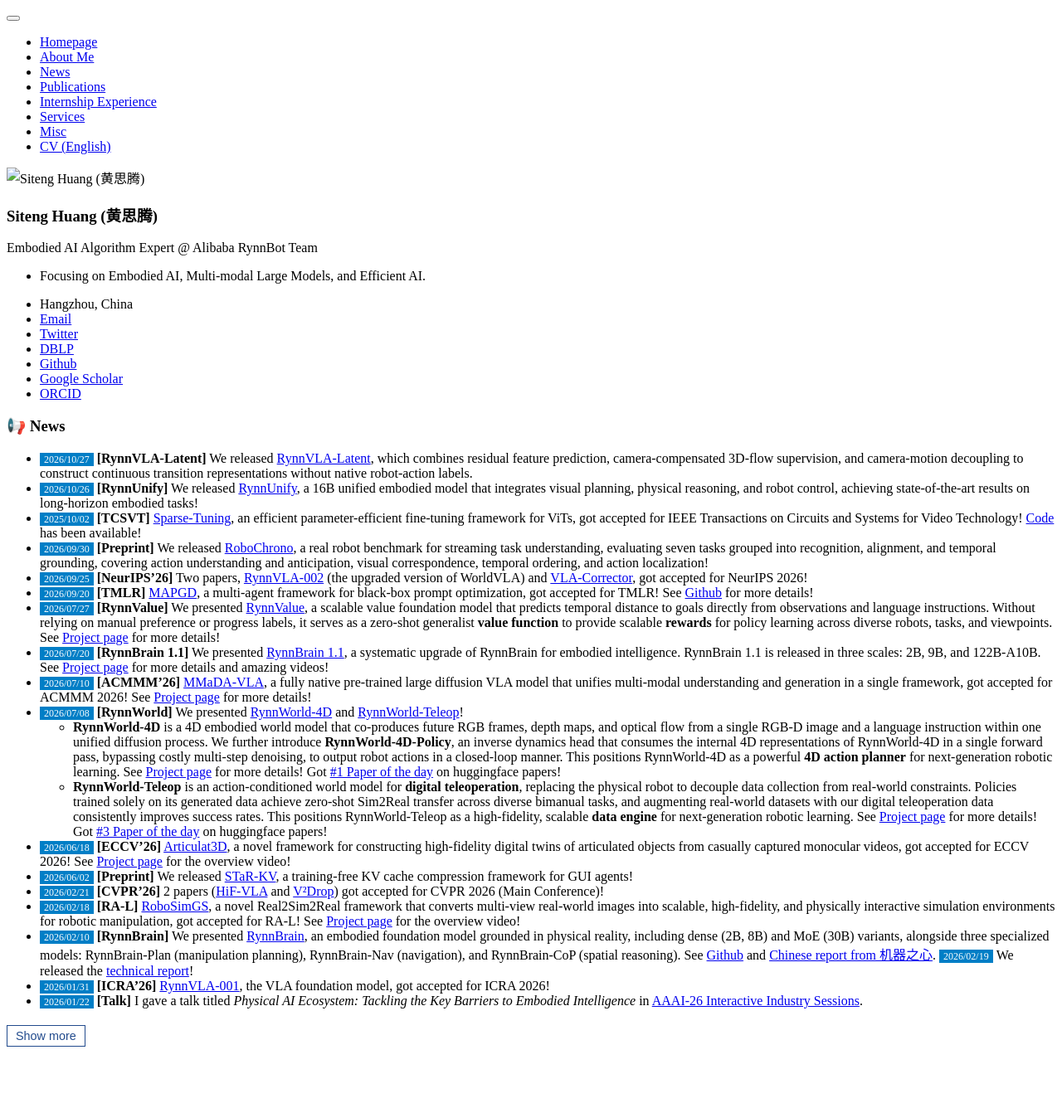
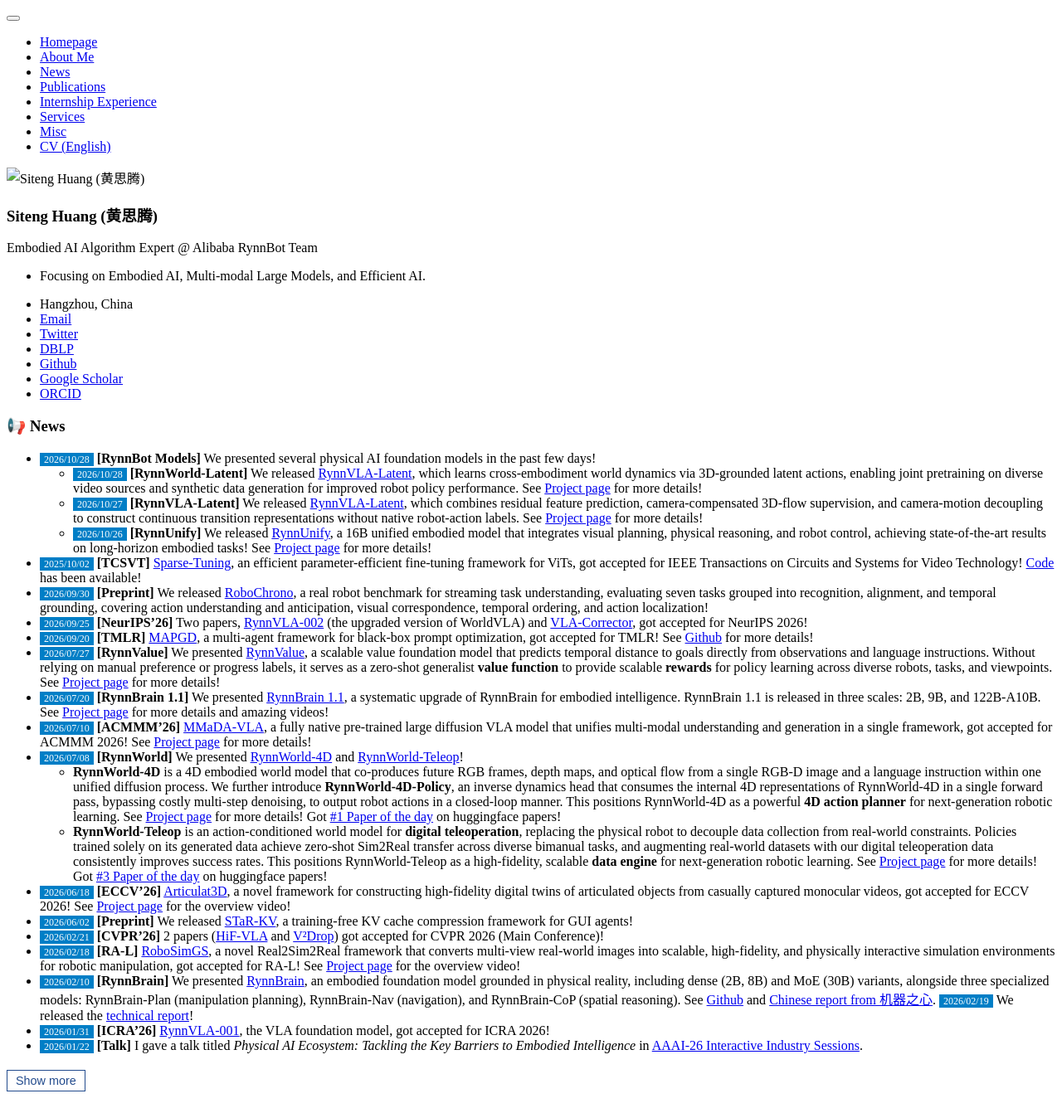
Before and after one commit to bighuang624/bighuang624.github.io, a Jekyll site: the page built from _pages/includes/news.md, in a window 1280 px wide. Shown: the whole page at 83% size. Built offline with Jekyll 4.4.1, drawn with Linux system fonts in a browser that asks for light colours; our own code applies the rules of GitHub Pages for plain Markdown files; before the commit the page ends 1288 px from its top, so only the background shows below that.

Commit message:
add RynnWorld-Latent

```diff
--- a/_pages/includes/news.md
+++ b/_pages/includes/news.md
@@ -26,8 +26,10 @@
 }
 </style>
 
-* <span style="font-size:12px;color:#FFFFFF;background-color:#007ec6;padding:1px 5px 1.5px 5px;">2026/10/27</span> **[RynnVLA-Latent]** We released [RynnVLA-Latent](https://arxiv.org/abs/2610.34356), which combines residual feature prediction, camera-compensated 3D-flow supervision, and camera-motion decoupling to construct continuous transition representations without native robot-action labels.
-* <span style="font-size:12px;color:#FFFFFF;background-color:#007ec6;padding:1px 5px 1.5px 5px;">2026/10/26</span> **[RynnUnify]** We released [RynnUnify](https://arxiv.org/abs/2610.32965), a 16B unified embodied model that integrates visual planning, physical reasoning, and robot control, achieving state-of-the-art results on long-horizon embodied tasks!
+* <span style="font-size:12px;color:#FFFFFF;background-color:#007ec6;padding:1px 5px 1.5px 5px;">2026/10/28</span> **[RynnBot Models]** We presented several physical AI foundation models in the past few days!
+  * <span style="font-size:12px;color:#FFFFFF;background-color:#007ec6;padding:1px 5px 1.5px 5px;">2026/10/28</span> **[RynnWorld-Latent]** We released [RynnVLA-Latent](https://arxiv.org/abs/2610.34356), which learns cross-embodiment world dynamics via 3D-grounded latent actions, enabling joint pretraining on diverse video sources and synthetic data generation for improved robot policy performance. See [Project page](https://alibaba-damo-academy.github.io/RynnWorld-Latent.github.io/) for more details!
+  * <span style="font-size:12px;color:#FFFFFF;background-color:#007ec6;padding:1px 5px 1.5px 5px;">2026/10/27</span> **[RynnVLA-Latent]** We released [RynnVLA-Latent](https://arxiv.org/abs/2610.34356), which combines residual feature prediction, camera-compensated 3D-flow supervision, and camera-motion decoupling to construct continuous transition representations without native robot-action labels. See [Project page](https://alibaba-damo-academy.github.io/RynnVLA-Latent.github.io/) for more details!
+  * <span style="font-size:12px;color:#FFFFFF;background-color:#007ec6;padding:1px 5px 1.5px 5px;">2026/10/26</span> **[RynnUnify]** We released [RynnUnify](https://arxiv.org/abs/2610.32965), a 16B unified embodied model that integrates visual planning, physical reasoning, and robot control, achieving state-of-the-art results on long-horizon embodied tasks! See [Project page](https://alibaba-damo-academy.github.io/RynnUnify.github.io/) for more details!
 * <span style="font-size:12px;color:#FFFFFF;background-color:#007ec6;padding:1px 5px 1.5px 5px;">2025/10/02</span> **[TCSVT]** [Sparse-Tuning](https://arxiv.org/abs/2405.14700), an efficient parameter-efficient fine-tuning framework for ViTs, got accepted for IEEE Transactions on Circuits and Systems for Video Technology! [Code](https://github.com/liuting20/Sparse-Tuning) has been available!
 * <span style="font-size:12px;color:#FFFFFF;background-color:#007ec6;padding:1px 5px 1.5px 5px;">2026/09/30</span> **[Preprint]** We released [RoboChrono](https://arxiv.org/abs/2609.36605), a real robot benchmark for streaming task understanding, evaluating seven tasks grouped into recognition, alignment, and temporal grounding, covering action understanding and anticipation, visual correspondence, temporal ordering, and action localization!
 * <span style="font-size:12px;color:#FFFFFF;background-color:#007ec6;padding:1px 5px 1.5px 5px;">2026/09/25</span> **[NeurIPS'26]** Two papers, [RynnVLA-002](https://arxiv.org/abs/2511.17502) (the upgraded version of WorldVLA) and [VLA-Corrector](https://arxiv.org/abs/2607.01804), got accepted for NeurIPS 2026!
```
Also changed, not shown: _pages/includes/pub_short.md (+3 -1 lines).
